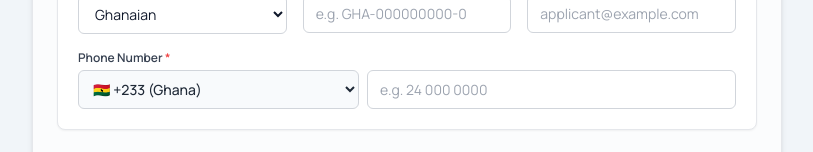
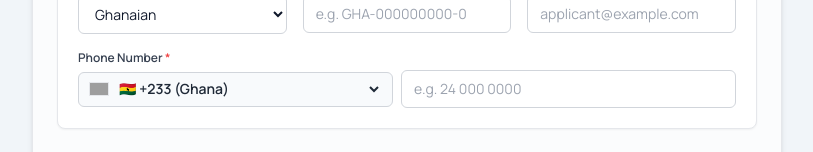
Before and after one commit to feliciopedro/uds_gem, a Next.js app: page / in a window 1280 px wide. Shown: the part 578-730 px from the top of the page, without its empty margins (233-1046 px from the left). Built offline with nearby package versions, Linux system fonts and the light colour scheme; grey boxes are pictures that could not be loaded.

Commit message:
Cover all 200+ global world countries with ISO codes, dial codes, flag emojis, and high-res flag image previews

```diff
--- a/src/components/sections/PersonalInfo.tsx
+++ b/src/components/sections/PersonalInfo.tsx
@@ -15,17 +15,19 @@ export const PersonalInfo: React.FC = () => {
     const matched = COUNTRY_CODES.find((item) => raw.startsWith(item.code));
     if (matched) {
       return {
+        selectedCountry: matched,
         countryCode: matched.code,
         localPhone: raw.substring(matched.code.length).trim(),
       };
     }
     return {
+      selectedCountry: COUNTRY_CODES[0], // Ghana default
       countryCode: '+233',
       localPhone: raw.startsWith('+') ? '' : raw,
     };
   };
 
-  const { countryCode, localPhone } = getParsedPhone();
+  const { selectedCountry, countryCode, localPhone } = getParsedPhone();
 
   const handleCountryCodeChange = (e: React.ChangeEvent<HTMLSelectElement>) => {
     const newCode = e.target.value;
@@ -227,24 +229,34 @@ export const PersonalInfo: React.FC = () => {
           {errors.email && <p className="text-[11px] text-red-500 mt-1">{errors.email}</p>}
         </div>
 
-        {/* Phone Number with Country Code Dropdown */}
+        {/* Phone Number with Country Code Dropdown & Flag Image */}
         <div className="md:col-span-3">
           <label className="block text-xs font-semibold text-gray-700 mb-1">
             Phone Number <span className="text-red-500">*</span>
           </label>
-          <div className="flex gap-2">
-            {/* Country Dial Code Dropdown */}
+          <div className="flex gap-2 items-center">
+            {/* Country Selector with Flag Image Preview */}
+            <div className="flex items-center bg-slate-50 border border-gray-300 rounded-md px-2.5 py-1.5 focus-within:ring-1 focus-within:ring-[#0B1D3A] focus-within:border-[#0B1D3A]">
+              <img
+                src={`https://flagcdn.com/w40/${selectedCountry.iso}.png`}
+                alt={selectedCountry.name}
+                className="w-5 h-3.5 object-cover rounded-xs mr-1.5 border border-gray-200"
+                onError={(e) => {
+                  (e.currentTarget as HTMLElement).style.display = 'none';
+                }}
+              />
               <select
                 value={countryCode}
                 onChange={handleCountryCodeChange}
-              className="text-sm px-2.5 py-2 border border-gray-300 rounded-md focus:outline-none focus:ring-1 focus:border-[#0B1D3A] focus:ring-[#0B1D3A] bg-slate-50 font-medium text-gray-800 cursor-pointer min-w-[140px]"
+                className="text-sm bg-transparent font-semibold text-gray-800 focus:outline-none cursor-pointer pr-1"
               >
                 {COUNTRY_CODES.map((item) => (
-                <option key={`${item.iso}-${item.code}`} value={item.code}>
+                  <option key={`${item.iso}-${item.code}-${item.name}`} value={item.code}>
                     {item.flag} {item.code} ({item.name})
                   </option>
                 ))}
               </select>
+            </div>
 
             {/* Local Phone Number Input */}
             <input
--- a/src/data/countries.ts
+++ b/src/data/countries.ts
@@ -2,195 +2,238 @@ export interface CountryCode {
   name: string;
   code: string; // e.g. "+233"
   flag: string; // e.g. "🇬🇭"
-  iso: string;
+  iso: string;  // e.g. "gh"
 }
 
-export const COUNTRY_CODES: CountryCode[] = [
-  // Primary / Region First
-  { name: 'Ghana', code: '+233', flag: '🇬🇭', iso: 'GH' },
-  { name: 'Nigeria', code: '+234', flag: '🇳🇬', iso: 'NG' },
-  { name: 'United Kingdom', code: '+44', flag: '🇬🇧', iso: 'GB' },
-  { name: 'United States', code: '+1', flag: '🇺🇸', iso: 'US' },
-  { name: 'Canada', code: '+1', flag: '🇨🇦', iso: 'CA' },
+export const ALL_COUNTRY_CODES: CountryCode[] = [
+  // Ghana & Primary Nations First
+  { name: 'Ghana', code: '+233', flag: '🇬🇭', iso: 'gh' },
+  { name: 'Nigeria', code: '+234', flag: '🇳🇬', iso: 'ng' },
+  { name: 'United Kingdom', code: '+44', flag: '🇬🇧', iso: 'gb' },
+  { name: 'United States', code: '+1', flag: '🇺🇸', iso: 'us' },
+  { name: 'Canada', code: '+1', flag: '🇨🇦', iso: 'ca' },
+  { name: 'South Africa', code: '+27', flag: '🇿🇦', iso: 'za' },
+  { name: 'Kenya', code: '+254', flag: '🇰🇪', iso: 'ke' },
+  { name: 'Ivory Coast (Côte d\'Ivoire)', code: '+225', flag: '🇨🇮', iso: 'ci' },
+  { name: 'Togo', code: '+228', flag: '🇹🇬', iso: 'tg' },
+  { name: 'Benin', code: '+229', flag: '🇧🇯', iso: 'bj' },
+  { name: 'Burkina Faso', code: '+226', flag: '🇧🇫', iso: 'bf' },
+  { name: 'Liberia', code: '+231', flag: '🇱🇷', iso: 'lr' },
+  { name: 'Sierra Leone', code: '+232', flag: '🇸🇱', iso: 'sl' },
+  { name: 'Gambia', code: '+220', flag: '🇬🇲', iso: 'gm' },
+  { name: 'Senegal', code: '+221', flag: '🇸🇳', iso: 'sn' },
+  { name: 'Guinea', code: '+224', flag: '🇬🇳', iso: 'gn' },
+  { name: 'Guinea-Bissau', code: '+245', flag: '🇬🇼', iso: 'gw' },
+  { name: 'Mali', code: '+223', flag: '🇲🇱', iso: 'ml' },
+  { name: 'Niger', code: '+227', flag: '🇳🇪', iso: 'ne' },
+  { name: 'Cameroon', code: '+237', flag: '🇨🇲', iso: 'cm' },
+  { name: 'Gabon', code: '+241', flag: '🇬🇦', iso: 'ga' },
+  { name: 'Equatorial Guinea', code: '+240', flag: '🇬🇶', iso: 'gq' },
+  { name: 'Rwanda', code: '+250', flag: '🇷🇼', iso: 'rw' },
+  { name: 'Uganda', code: '+256', flag: '🇺🇬', iso: 'ug' },
+  { name: 'Tanzania', code: '+255', flag: '🇹🇿', iso: 'tz' },
+  { name: 'Ethiopia', code: '+251', flag: '🇪🇹', iso: 'et' },
+  { name: 'Egypt', code: '+20', flag: '🇪🇬', iso: 'eg' },
+  { name: 'Morocco', code: '+212', flag: '🇲🇦', iso: 'ma' },
+  { name: 'Algeria', code: '+213', flag: '🇩🇿', iso: 'dz' },
+  { name: 'Tunisia', code: '+216', flag: '🇹🇳', iso: 'tn' },
+  { name: 'Zambia', code: '+260', flag: '🇿🇲', iso: 'zm' },
+  { name: 'Zimbabwe', code: '+263', flag: '🇿🇼', iso: 'zw' },
+  { name: 'Malawi', code: '+265', flag: '🇲🇼', iso: 'mw' },
+  { name: 'Mozambique', code: '+258', flag: '🇲🇿', iso: 'mz' },
+  { name: 'Namibia', code: '+264', flag: '🇳🇦', iso: 'na' },
+  { name: 'Botswana', code: '+267', flag: '🇧🇼', iso: 'bw' },
+  { name: 'Angola', code: '+244', flag: '🇦🇴', iso: 'ao' },
 
-  // West & Central Africa
-  { name: 'Ivory Coast (Côte d\'Ivoire)', code: '+225', flag: '🇨🇮', iso: 'CI' },
-  { name: 'Togo', code: '+228', flag: '🇹🇬', iso: 'TG' },
-  { name: 'Benin', code: '+229', flag: '🇧🇯', iso: 'BJ' },
-  { name: 'Burkina Faso', code: '+226', flag: '🇧🇫', iso: 'BF' },
-  { name: 'Liberia', code: '+231', flag: '🇱🇷', iso: 'LR' },
-  { name: 'Sierra Leone', code: '+232', flag: '🇸🇱', iso: 'SL' },
-  { name: 'Gambia', code: '+220', flag: '🇬🇲', iso: 'GM' },
-  { name: 'Senegal', code: '+221', flag: '🇸🇳', iso: 'SN' },
-  { name: 'Guinea', code: '+224', flag: '🇬🇳', iso: 'GN' },
-  { name: 'Guinea-Bissau', code: '+245', flag: '🇬🇼', iso: 'GW' },
-  { name: 'Mali', code: '+223', flag: '🇲🇱', iso: 'ML' },
-  { name: 'Niger', code: '+227', flag: '🇳🇪', iso: 'NE' },
-  { name: 'Cameroon', code: '+237', flag: '🇨🇲', iso: 'CM' },
-  { name: 'Gabon', code: '+241', flag: '🇬🇦', iso: 'GA' },
-  { name: 'Equatorial Guinea', code: '+240', flag: '🇬🇶', iso: 'GQ' },
-
-  // East & Southern Africa
-  { name: 'South Africa', code: '+27', flag: '🇿🇦', iso: 'ZA' },
-  { name: 'Kenya', code: '+254', flag: '🇰🇪', iso: 'KE' },
-  { name: 'Rwanda', code: '+250', flag: '🇷🇼', iso: 'RW' },
-  { name: 'Uganda', code: '+256', flag: '🇺🇬', iso: 'UG' },
-  { name: 'Tanzania', code: '+255', flag: '🇹🇿', iso: 'TZ' },
-  { name: 'Ethiopia', code: '+251', flag: '🇪🇹', iso: 'ET' },
-  { name: 'Zambia', code: '+260', flag: '🇿🇲', iso: 'ZM' },
-  { name: 'Zimbabwe', code: '+263', flag: '🇿🇼', iso: 'ZW' },
-  { name: 'Malawi', code: '+265', flag: '🇲🇼', iso: 'MW' },
-  { name: 'Mozambique', code: '+258', flag: '🇲🇿', iso: 'MZ' },
-  { name: 'Namibia', code: '+264', flag: '🇳🇦', iso: 'NA' },
-  { name: 'Botswana', code: '+267', flag: '🇧🇼', iso: 'BW' },
-  { name: 'Angola', code: '+244', flag: '🇦🇴', iso: 'AO' },
-
-  // North Africa
-  { name: 'Egypt', code: '+20', flag: '🇪🇬', iso: 'EG' },
-  { name: 'Morocco', code: '+212', flag: '🇲🇦', iso: 'MA' },
-  { name: 'Algeria', code: '+213', flag: '🇩🇿', iso: 'DZ' },
-  { name: 'Tunisia', code: '+216', flag: '🇹🇳', iso: 'TN' },
-
-  // Middle East & Asia
-  { name: 'United Arab Emirates', code: '+971', flag: '🇦🇪', iso: 'AE' },
-  { name: 'Saudi Arabia', code: '+966', flag: '🇸🇦', iso: 'SA' },
-  { name: 'Qatar', code: '+974', flag: '🇶🇦', iso: 'QA' },
-  { name: 'China', code: '+86', flag: '🇨🇳', iso: 'CN' },
-  { name: 'India', code: '+91', flag: '🇮🇳', iso: 'IN' },
-  { name: 'Japan', code: '+81', flag: '🇯🇵', iso: 'JP' },
-  { name: 'South Korea', code: '+82', flag: '🇰🇷', iso: 'KR' },
-  { name: 'Singapore', code: '+65', flag: '🇸🇬', iso: 'SG' },
-  { name: 'Malaysia', code: '+60', flag: '🇲🇾', iso: 'MY' },
-
-  // Europe & Americas
-  { name: 'Germany', code: '+49', flag: '🇩🇪', iso: 'DE' },
-  { name: 'France', code: '+33', flag: '🇫🇷', iso: 'FR' },
-  { name: 'Netherlands', code: '+31', flag: '🇳🇱', iso: 'NL' },
-  { name: 'Italy', code: '+39', flag: '🇮🇹', iso: 'IT' },
-  { name: 'Spain', code: '+34', flag: '🇪🇸', iso: 'ES' },
-  { name: 'Switzerland', code: '+41', flag: '🇨🇭', iso: 'CH' },
-  { name: 'Belgium', code: '+32', flag: '🇧🇪', iso: 'BE' },
-  { name: 'Sweden', code: '+46', flag: '🇸🇪', iso: 'SE' },
-  { name: 'Norway', code: '+47', flag: '🇳🇴', iso: 'NO' },
-  { name: 'Australia', code: '+61', flag: '🇦🇺', iso: 'AU' },
-  { name: 'New Zealand', code: '+64', flag: '🇳🇿', iso: 'NZ' },
-  { name: 'Brazil', code: '+55', flag: '🇧🇷', iso: 'BR' },
-  { name: 'Argentina', code: '+54', flag: '🇦🇷', iso: 'AR' }
+  // Rest of World (Alphabetical)
+  { name: 'Afghanistan', code: '+93', flag: '🇦🇫', iso: 'af' },
+  { name: 'Albania', code: '+355', flag: '🇦🇱', iso: 'al' },
+  { name: 'Andorra', code: '+376', flag: '🇦🇩', iso: 'ad' },
+  { name: 'Antigua and Barbuda', code: '+1', flag: '🇦🇬', iso: 'ag' },
+  { name: 'Argentina', code: '+54', flag: '🇦🇷', iso: 'ar' },
+  { name: 'Armenia', code: '+374', flag: '🇦🇲', iso: 'am' },
+  { name: 'Australia', code: '+61', flag: '🇦🇺', iso: 'au' },
+  { name: 'Austria', code: '+43', flag: '🇦🇹', iso: 'at' },
+  { name: 'Azerbaijan', code: '+994', flag: '🇦🇿', iso: 'az' },
+  { name: 'Bahamas', code: '+1', flag: '🇧🇸', iso: 'bs' },
+  { name: 'Bahrain', code: '+973', flag: '🇧🇭', iso: 'bh' },
+  { name: 'Bangladesh', code: '+880', flag: '🇧🇩', iso: 'bd' },
+  { name: 'Barbados', code: '+1', flag: '🇧🇧', iso: 'bb' },
+  { name: 'Belarus', code: '+375', flag: '🇧🇾', iso: 'by' },
+  { name: 'Belgium', code: '+32', flag: '🇧🇪', iso: 'be' },
+  { name: 'Belize', code: '+501', flag: '🇧🇿', iso: 'bz' },
+  { name: 'Bhutan', code: '+975', flag: '🇧🇹', iso: 'bt' },
+  { name: 'Bolivia', code: '+591', flag: '🇧🇴', iso: 'bo' },
+  { name: 'Bosnia and Herzegovina', code: '+387', flag: '🇧🇦', iso: 'ba' },
+  { name: 'Brazil', code: '+55', flag: '🇧🇷', iso: 'br' },
+  { name: 'Brunei', code: '+673', flag: '🇧🇳', iso: 'bn' },
+  { name: 'Bulgaria', code: '+359', flag: '🇧🇬', iso: 'bg' },
+  { name: 'Burundi', code: '+257', flag: '🇧🇮', iso: 'bi' },
+  { name: 'Cambodia', code: '+855', flag: '🇰🇭', iso: 'kh' },
+  { name: 'Cape Verde', code: '+238', flag: '🇨🇻', iso: 'cv' },
+  { name: 'Central African Republic', code: '+236', flag: '🇨🇫', iso: 'cf' },
+  { name: 'Chad', code: '+235', flag: '🇹🇩', iso: 'td' },
+  { name: 'Chile', code: '+56', flag: '🇨🇱', iso: 'cl' },
+  { name: 'China', code: '+86', flag: '🇨🇳', iso: 'cn' },
+  { name: 'Colombia', code: '+57', flag: '🇨🇴', iso: 'co' },
+  { name: 'Comoros', code: '+269', flag: '🇰🇲', iso: 'km' },
+  { name: 'Congo', code: '+242', flag: '🇨🇬', iso: 'cg' },
+  { name: 'DR Congo', code: '+243', flag: '🇨🇩', iso: 'cd' },
+  { name: 'Costa Rica', code: '+506', flag: '🇨🇷', iso: 'cr' },
+  { name: 'Croatia', code: '+385', flag: '🇭🇷', iso: 'hr' },
+  { name: 'Cuba', code: '+53', flag: '🇨🇺', iso: 'cu' },
+  { name: 'Cyprus', code: '+357', flag: '🇨🇾', iso: 'cy' },
+  { name: 'Czech Republic', code: '+420', flag: '🇨🇿', iso: 'cz' },
+  { name: 'Denmark', code: '+45', flag: '🇩🇰', iso: 'dk' },
+  { name: 'Djibouti', code: '+253', flag: '🇩🇯', iso: 'dj' },
+  { name: 'Dominica', code: '+1', flag: '🇩🇲', iso: 'dm' },
+  { name: 'Dominican Republic', code: '+1', flag: '🇩🇴', iso: 'do' },
+  { name: 'Ecuador', code: '+593', flag: '🇪🇨', iso: 'ec' },
+  { name: 'El Salvador', code: '+503', flag: '🇸🇻', iso: 'sv' },
+  { name: 'Eritrea', code: '+291', flag: '🇪🇷', iso: 'er' },
+  { name: 'Estonia', code: '+372', flag: '🇪🇪', iso: 'ee' },
+  { name: 'Eswatini', code: '+268', flag: '🇸🇿', iso: 'sz' },
+  { name: 'Fiji', code: '+679', flag: '🇫🇯', iso: 'fj' },
+  { name: 'Finland', code: '+358', flag: '🇫🇮', iso: 'fi' },
+  { name: 'France', code: '+33', flag: '🇫🇷', iso: 'fr' },
+  { name: 'Georgia', code: '+995', flag: '🇬🇪', iso: 'ge' },
+  { name: 'Germany', code: '+49', flag: '🇩🇪', iso: 'de' },
+  { name: 'Greece', code: '+30', flag: '🇬🇷', iso: 'gr' },
+  { name: 'Grenada', code: '+1', flag: '🇬🇩', iso: 'gd' },
+  { name: 'Guatemala', code: '+502', flag: '🇬🇹', iso: 'gt' },
+  { name: 'Guyana', code: '+592', flag: '🇬🇾', iso: 'gy' },
+  { name: 'Haiti', code: '+509', flag: '🇭🇹', iso: 'ht' },
+  { name: 'Honduras', code: '+504', flag: '🇭🇳', iso: 'hn' },
+  { name: 'Hong Kong', code: '+852', flag: '🇭🇰', iso: 'hk' },
+  { name: 'Hungary', code: '+36', flag: '🇭🇺', iso: 'hu' },
+  { name: 'Iceland', code: '+354', flag: '🇮🇸', iso: 'is' },
+  { name: 'India', code: '+91', flag: '🇮🇳', iso: 'in' },
+  { name: 'Indonesia', code: '+62', flag: '🇮🇩', iso: 'id' },
+  { name: 'Iran', code: '+98', flag: '🇮🇷', iso: 'ir' },
+  { name: 'Iraq', code: '+964', flag: '🇮🇶', iso: 'iq' },
+  { name: 'Ireland', code: '+353', flag: '🇮🇪', iso: 'ie' },
+  { name: 'Israel', code: '+972', flag: '🇮🇱', iso: 'il' },
+  { name: 'Italy', code: '+39', flag: '🇮🇹', iso: 'it' },
+  { name: 'Jamaica', code: '+1', flag: '🇯🇲', iso: 'jm' },
+  { name: 'Japan', code: '+81', flag: '🇯🇵', iso: 'jp' },
+  { name: 'Jordan', code: '+962', flag: '🇯🇴', iso: 'jo' },
+  { name: 'Kazakhstan', code: '+7', flag: '🇰🇿', iso: 'kz' },
+  { name: 'Kiribati', code: '+686', flag: '🇰🇮', iso: 'ki' },
+  { name: 'Kosovo', code: '+383', flag: '🇽🇰', iso: 'xk' },
+  { name: 'Kuwait', code: '+965', flag: '🇰🇼', iso: 'kw' },
+  { name: 'Kyrgyzstan', code: '+996', flag: '🇰🇬', iso: 'kg' },
+  { name: 'Laos', code: '+856', flag: '🇱🇦', iso: 'la' },
+  { name: 'Latvia', code: '+371', flag: '🇱🇻', iso: 'lv' },
+  { name: 'Lebanon', code: '+961', flag: '🇱🇧', iso: 'lb' },
+  { name: 'Lesotho', code: '+266', flag: '🇱🇸', iso: 'ls' },
+  { name: 'Libya', code: '+218', flag: '🇱🇾', iso: 'ly' },
+  { name: 'Liechtenstein', code: '+423', flag: '🇱🇮', iso: 'li' },
+  { name: 'Lithuania', code: '+370', flag: '🇱🇹', iso: 'lt' },
+  { name: 'Luxembourg', code: '+352', flag: '🇱🇺', iso: 'lu' },
+  { name: 'Madagascar', code: '+261', flag: '🇲🇬', iso: 'mg' },
+  { name: 'Malaysia', code: '+60', flag: '🇲🇾', iso: 'my' },
+  { name: 'Maldives', code: '+960', flag: '🇲🇻', iso: 'mv' },
+  { name: 'Malta', code: '+356', flag: '🇲🇹', iso: 'mt' },
+  { name: 'Mauritania', code: '+222', flag: '🇲🇷', iso: 'mr' },
+  { name: 'Mauritius', code: '+230', flag: '🇲🇺', iso: 'mu' },
+  { name: 'Mexico', code: '+52', flag: '🇲🇽', iso: 'mx' },
+  { name: 'Moldova', code: '+373', flag: '🇲🇩', iso: 'md' },
+  { name: 'Monaco', code: '+377', flag: '🇲🇨', iso: 'mc' },
+  { name: 'Mongolia', code: '+976', flag: '🇲🇳', iso: 'mn' },
+  { name: 'Montenegro', code: '+382', flag: '🇲🇪', iso: 'me' },
+  { name: 'Morocco', code: '+212', flag: '🇲🇦', iso: 'ma' },
+  { name: 'Myanmar', code: '+95', flag: '🇲🇲', iso: 'mm' },
+  { name: 'Nauru', code: '+674', flag: '🇳🇷', iso: 'nr' },
+  { name: 'Nepal', code: '+977', flag: '🇳🇵', iso: 'np' },
+  { name: 'Netherlands', code: '+31', flag: '🇳🇱', iso: 'nl' },
+  { name: 'New Zealand', code: '+64', flag: '🇳🇿', iso: 'nz' },
+  { name: 'Nicaragua', code: '+505', flag: '🇳🇮', iso: 'ni' },
+  { name: 'North Macedonia', code: '+389', flag: '🇲🇰', iso: 'mk' },
+  { name: 'Norway', code: '+47', flag: '🇳🇴', iso: 'no' },
+  { name: 'Oman', code: '+968', flag: '🇴🇲', iso: 'om' },
+  { name: 'Pakistan', code: '+92', flag: '🇵🇰', iso: 'pk' },
+  { name: 'Palestine', code: '+970', flag: '🇵🇸', iso: 'ps' },
+  { name: 'Panama', code: '+507', flag: '🇵🇦', iso: 'pa' },
+  { name: 'Papua New Guinea', code: '+675', flag: '🇵🇬', iso: 'pg' },
+  { name: 'Paraguay', code: '+595', flag: '🇵🇾', iso: 'py' },
+  { name: 'Peru', code: '+51', flag: '🇵🇪', iso: 'pe' },
+  { name: 'Philippines', code: '+63', flag: '🇵🇭', iso: 'ph' },
+  { name: 'Poland', code: '+48', flag: '🇵🇱', iso: 'pl' },
+  { name: 'Portugal', code: '+351', flag: '🇵🇹', iso: 'pt' },
+  { name: 'Qatar', code: '+974', flag: '🇶🇦', iso: 'qa' },
+  { name: 'Romania', code: '+40', flag: '🇷🇴', iso: 'ro' },
+  { name: 'Russia', code: '+7', flag: '🇷🇺', iso: 'ru' },
+  { name: 'Saint Kitts and Nevis', code: '+1', flag: '🇰🇳', iso: 'kn' },
+  { name: 'Saint Lucia', code: '+1', flag: '🇱🇨', iso: 'lc' },
+  { name: 'Saint Vincent', code: '+1', flag: '🇻🇨', iso: 'vc' },
+  { name: 'Samoa', code: '+685', flag: '🇼🇸', iso: 'ws' },
+  { name: 'San Marino', code: '+378', flag: '🇸🇲', iso: 'sm' },
+  { name: 'Sao Tome and Principe', code: '+239', flag: '🇸🇹', iso: 'st' },
+  { name: 'Saudi Arabia', code: '+966', flag: '🇸🇦', iso: 'sa' },
+  { name: 'Serbia', code: '+381', flag: '🇷🇸', iso: 'rs' },
+  { name: 'Seychelles', code: '+248', flag: '🇸🇨', iso: 'sc' },
+  { name: 'Singapore', code: '+65', flag: '🇸🇬', iso: 'sg' },
+  { name: 'Slovakia', code: '+421', flag: '🇸🇰', iso: 'sk' },
+  { name: 'Slovenia', code: '+386', flag: '🇸🇮', iso: 'si' },
+  { name: 'Solomon Islands', code: '+677', flag: '🇸🇧', iso: 'sb' },
+  { name: 'Somalia', code: '+252', flag: '🇸🇴', iso: 'so' },
+  { name: 'South Korea', code: '+82', flag: '🇰🇷', iso: 'kr' },
+  { name: 'South Sudan', code: '+211', flag: '🇸🇸', iso: 'ss' },
+  { name: 'Spain', code: '+34', flag: '🇪🇸', iso: 'es' },
+  { name: 'Sri Lanka', code: '+94', flag: '🇱🇰', iso: 'lk' },
+  { name: 'Sudan', code: '+249', flag: '🇸🇩', iso: 'sd' },
+  { name: 'Suriname', code: '+597', flag: '🇸🇷', iso: 'sr' },
+  { name: 'Sweden', code: '+46', flag: '🇸🇪', iso: 'se' },
+  { name: 'Switzerland', code: '+41', flag: '🇨🇭', iso: 'ch' },
+  { name: 'Syria', code: '+963', flag: '🇸🇾', iso: 'sy' },
+  { name: 'Taiwan', code: '+886', flag: '🇹🇼', iso: 'tw' },
+  { name: 'Tajikistan', code: '+992', flag: '🇹🇯', iso: 'tj' },
+  { name: 'Thailand', code: '+66', flag: '🇹🇭', iso: 'th' },
+  { name: 'Timor-Leste', code: '+670', flag: '🇹🇱', iso: 'tl' },
+  { name: 'Trinidad and Tobago', code: '+1', flag: '🇹🇹', iso: 'tt' },
+  { name: 'Turkey', code: '+90', flag: '🇹🇷', iso: 'tr' },
+  { name: 'Turkmenistan', code: '+993', flag: '🇹🇲', iso: 'tm' },
+  { name: 'Tuvalu', code: '+688', flag: '🇹🇻', iso: 'tv' },
+  { name: 'Ukraine', code: '+380', flag: '🇺🇦', iso: 'ua' },
+  { name: 'United Arab Emirates', code: '+971', flag: '🇦🇪', iso: 'ae' },
+  { name: 'Uruguay', code: '+598', flag: '🇺🇾', iso: 'uy' },
+  { name: 'Uzbekistan', code: '+998', flag: '🇺🇿', iso: 'uz' },
+  { name: 'Vanuatu', code: '+678', flag: '🇻🇺', iso: 'vu' },
+  { name: 'Vatican City', code: '+379', flag: '🇻🇦', iso: 'va' },
+  { name: 'Venezuela', code: '+58', flag: '🇻🇪', iso: 've' },
+  { name: 'Vietnam', code: '+84', flag: '🇻🇳', iso: 'vn' },
+  { name: 'Yemen', code: '+967', flag: '🇾🇪', iso: 'ye' },
 ];
 
-export const WORLD_COUNTRIES: string[] = [
-  'Ghana',
-  'Nigeria',
-  'United Kingdom',
-  'United States',
-  'Canada',
-  'South Africa',
-  'Kenya',
-  'Ivory Coast (Côte d\'Ivoire)',
-  'Togo',
-  'Benin',
-  'Burkina Faso',
-  'Liberia',
-  'Sierra Leone',
-  'Gambia',
-  'Senegal',
-  'Cameroon',
-  'Rwanda',
-  'Uganda',
-  'Tanzania',
-  'Ethiopia',
-  'Egypt',
-  'United Arab Emirates',
-  'Saudi Arabia',
-  'Qatar',
-  'China',
-  'India',
-  'Japan',
-  'South Korea',
-  'Singapore',
-  'Malaysia',
-  'Germany',
-  'France',
-  'Netherlands',
-  'Italy',
-  'Spain',
-  'Switzerland',
-  'Belgium',
-  'Sweden',
-  'Norway',
-  'Australia',
-  'New Zealand',
-  'Brazil',
-  'Argentina',
-  'Algeria',
-  'Angola',
-  'Botswana',
-  'Equatorial Guinea',
-  'Gabon',
-  'Guinea',
-  'Guinea-Bissau',
-  'Lesotho',
-  'Malawi',
-  'Mali',
-  'Mauritania',
-  'Mauritius',
-  'Morocco',
-  'Mozambique',
-  'Namibia',
-  'Niger',
-  'Seychelles',
-  'Sudan',
-  'South Sudan',
-  'Eswatini (Swaziland)',
-  'Tunisia',
-  'Zambia',
-  'Zimbabwe',
-  'Other'
-];
+export const COUNTRY_CODES = ALL_COUNTRY_CODES;
 
-export const NATIONALITIES: string[] = [
-  'Ghanaian',
-  'Nigerian',
-  'British',
-  'American',
-  'Canadian',
-  'South African',
-  'Kenyan',
-  'Ivorian',
-  'Togolese',
-  'Beninese',
-  'Burkinabe',
-  'Liberian',
-  'Sierra Leonean',
-  'Gambian',
-  'Senegalese',
-  'Cameroonian',
-  'Rwandan',
-  'Ugandan',
-  'Tanzanian',
-  'Ethiopian',
-  'Egyptian',
-  'Emirati',
-  'Saudi',
-  'Qatari',
-  'Chinese',
-  'Indian',
-  'Japanese',
-  'Korean',
-  'Singaporean',
-  'Malaysian',
-  'German',
-  'French',
-  'Dutch',
-  'Italian',
-  'Spanish',
-  'Swiss',
-  'Belgian',
-  'Swedish',
-  'Norwegian',
-  'Australian',
-  'New Zealander',
-  'Brazilian',
-  'Argentine',
-  'Other'
-];
+export const WORLD_COUNTRIES: string[] = ALL_COUNTRY_CODES.map((c) => c.name);
+
+export const NATIONALITIES: string[] = ALL_COUNTRY_CODES.map((c) => {
+  if (c.name === 'Ghana') return 'Ghanaian';
+  if (c.name === 'Nigeria') return 'Nigerian';
+  if (c.name === 'United Kingdom') return 'British';
+  if (c.name === 'United States') return 'American';
+  if (c.name === 'Canada') return 'Canadian';
+  if (c.name === 'South Africa') return 'South African';
+  if (c.name === 'Kenya') return 'Kenyan';
+  if (c.name === 'Ivory Coast (Côte d\'Ivoire)') return 'Ivorian';
+  if (c.name === 'Togo') return 'Togolese';
+  if (c.name === 'Benin') return 'Beninese';
+  if (c.name === 'Burkina Faso') return 'Burkinabe';
+  if (c.name === 'Liberia') return 'Liberian';
+  if (c.name === 'Sierra Leone') return 'Sierra Leonean';
+  if (c.name === 'Gambia') return 'Gambian';
+  if (c.name === 'Senegal') return 'Senegalese';
+  if (c.name === 'Cameroon') return 'Cameroonian';
+  if (c.name === 'Rwanda') return 'Rwandan';
+  if (c.name === 'Uganda') return 'Ugandan';
+  if (c.name === 'Tanzania') return 'Tanzanian';
+  if (c.name === 'Ethiopia') return 'Ethiopian';
+  if (c.name === 'Egypt') return 'Egyptian';
+  if (c.name === 'Germany') return 'German';
+  if (c.name === 'France') return 'French';
+  if (c.name === 'China') return 'Chinese';
+  if (c.name === 'India') return 'Indian';
+  return `${c.name} National`;
+});
```
Lines whose indentation alone changed are shown as unchanged.
